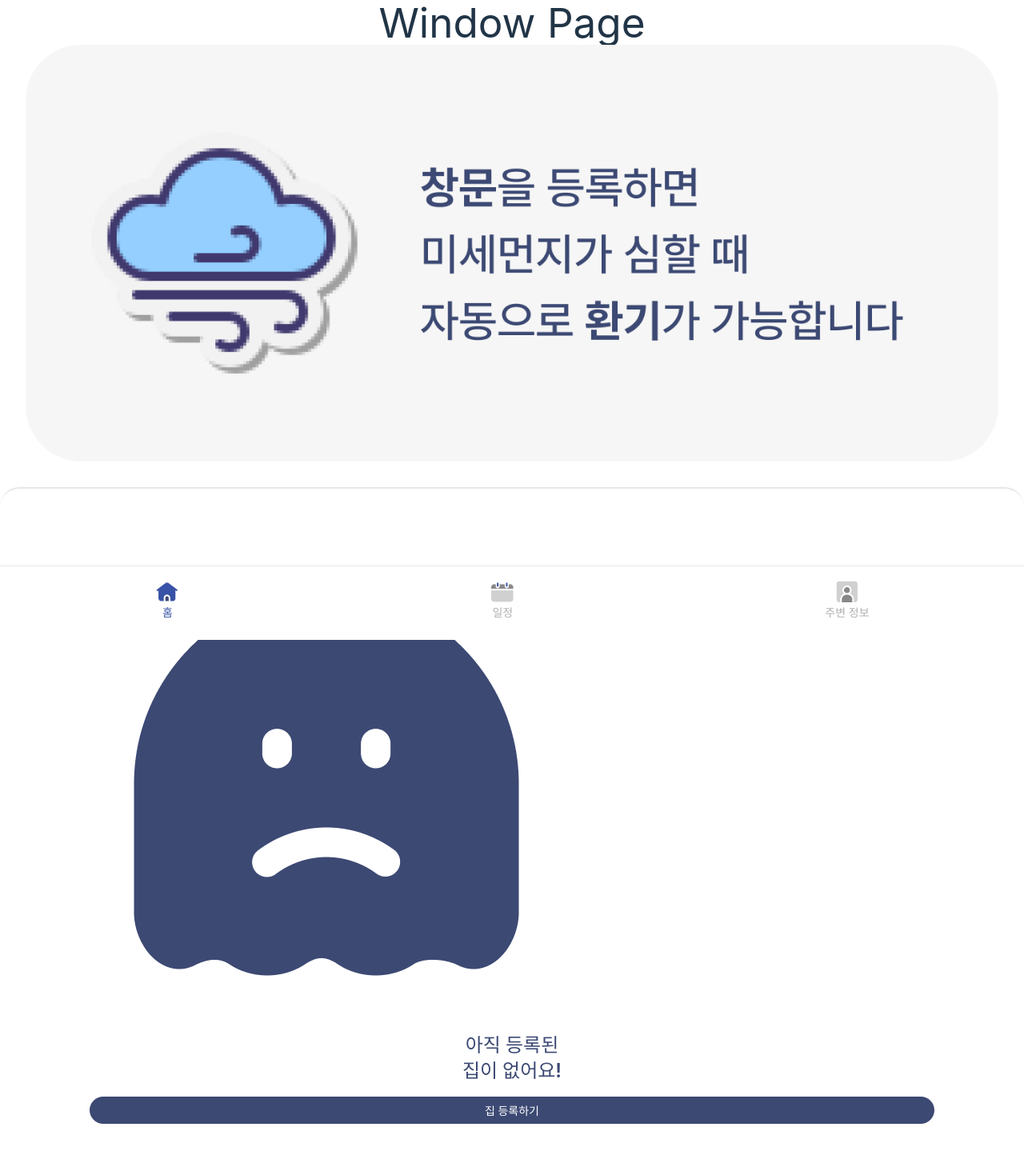
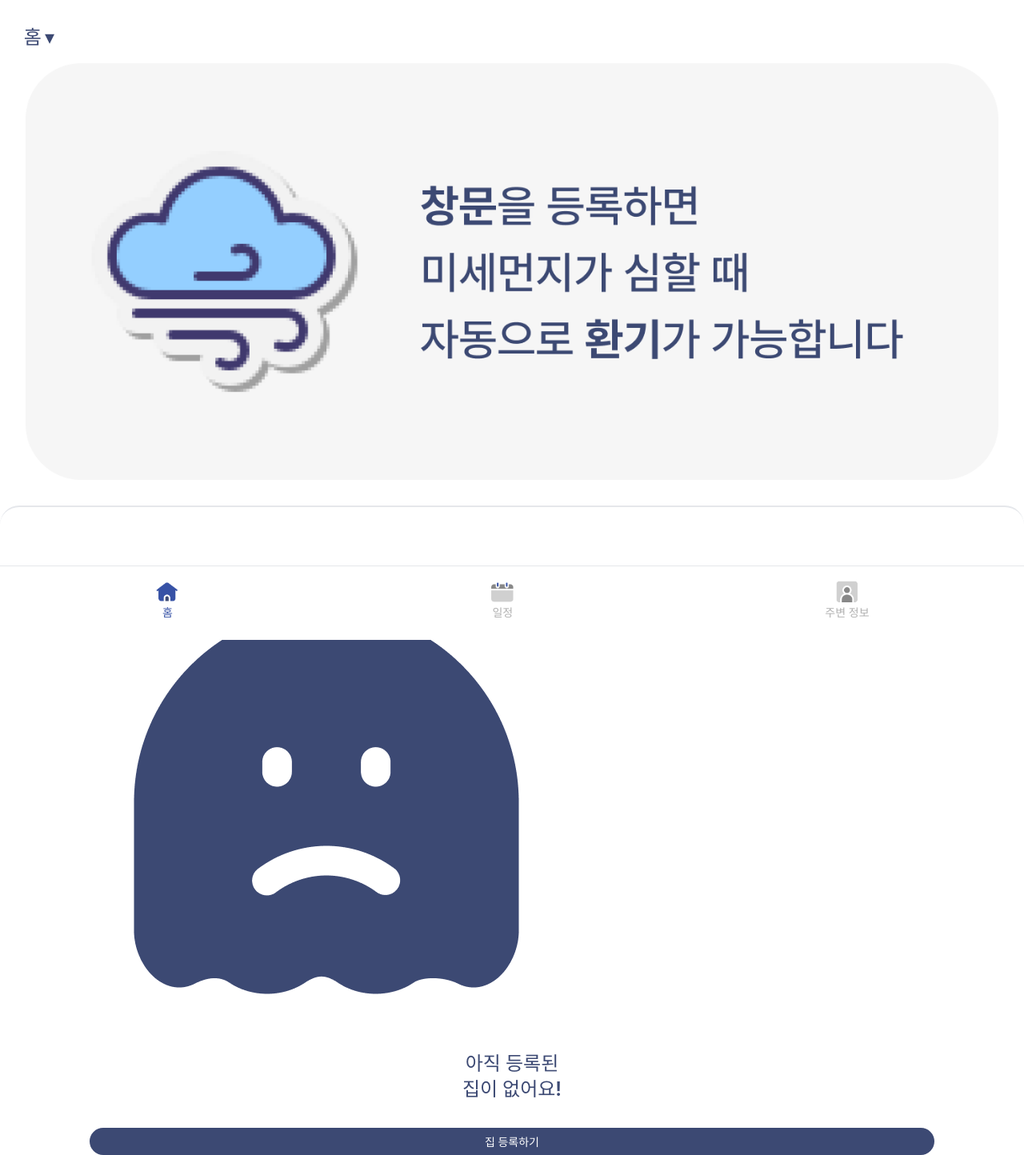
Before and after one commit to windoorman/windoorman, a React (Vite) app in the folder FE/: page /window in a window 1280 px wide. Shown: the whole page at 80% size. Before the commit the page ends 1405 px from the top, so only its background shows below. Built offline with nearby package versions, Linux system fonts and the light colour scheme; a web font is replaced by a local one.

Commit message:
feat: 홈화면 레이아웃 완성

```diff
--- a/FE/dev-dist/sw.js
+++ b/FE/dev-dist/sw.js
@@ -82,7 +82,7 @@ define(['./workbox-5199072c'], (function (workbox) { 'use strict';
     "revision": "3ca0b8505b4bec776b69afdba2768812"
   }, {
     "url": "index.html",
-    "revision": "0.au6m9m9hgpg"
+    "revision": "0.0bnf5srpb"
   }], {});
   workbox.cleanupOutdatedCaches();
   workbox.registerRoute(new workbox.NavigationRoute(workbox.createHandlerBoundToURL("index.html"), {
--- a/FE/src/App.tsx
+++ b/FE/src/App.tsx
@@ -10,11 +10,13 @@ import Navbar from "./components/navbar/Navbar";
 import WindowPage from "./pages/WindowPage/WindowPage";
 import SchedulePage from "./pages/SchedulePage/SchedulePage";
 import InfoPage from "./pages/InfoPage/InfoPage";
+import LoginPage from "./pages/LoginPage/LoginPage";
 
 function App() {
   return (
     <div className="min-h-screen flex flex-col justify-between">
       <Routes>
+        <Route path="/" element={<LoginPage />} />
         <Route path="/window" element={<WindowPage />} />
         <Route path="/schedule" element={<SchedulePage />} />
         <Route path="/info" element={<InfoPage />} />
--- a/FE/src/assets/index.css
+++ b/FE/src/assets/index.css
@@ -55,20 +55,12 @@ button {
 button:hover {
   border-color: #646cff;
 }
-button:focus,
-button:focus-visible {
-  outline: 4px auto -webkit-focus-ring-color;
-}
-
 @media (prefers-color-scheme: light) {
   :root {
     color: #213547;
     background-color: #ffffff;
   }
-  a:hover {
-    color: #747bff;
-  }
   button {
-    background-color: #f9f9f9;
+    background-color: #ffffff;
   }
 }
--- /dev/null
+++ b/FE/src/components/home/HomeMain.tsx
@@ -0,0 +1,28 @@
+import sadGhost from "../../assets/window/mynaui_sad-ghost-solid.png";
+
+const HomeMain = () => {
+  return (
+    <div>
+      <div className="mt-8 pt-2 border-t-2 rounded-3xl">
+        <div className="px-28">
+          <div className=" mb-4 mt-16">
+            <img src={sadGhost} alt="슬픈 유령" />
+          </div>
+          <div className="text-[#3C4973] text-2xl font-semibold mb-4">
+            <h2>아직 등록된</h2>
+            <h2>집이 없어요!</h2>
+          </div>
+          <div>
+            <button className="bg-[#3C4973] rounded-full w-full py-1 mt-4">
+              <span className="text-white text-sm font-semibold">
+                집 등록하기
+              </span>
+            </button>
+          </div>
+        </div>
+      </div>
+    </div>
+  );
+};
+
+export default HomeMain;
--- /dev/null
+++ b/FE/src/components/home/WindowMain.tsx
@@ -0,0 +1,28 @@
+import sadGhost from "../../assets/window/mynaui_sad-ghost-solid.png";
+
+const WindowMain = () => {
+  return (
+    <div>
+      <div className="mt-8 pt-2 border-t-2 rounded-3xl">
+        <div className="px-28">
+          <div className=" mb-4 mt-16">
+            <img src={sadGhost} alt="슬픈 유령" />
+          </div>
+          <div className="text-[#3C4973] text-2xl font-semibold mb-4">
+            <h2>아직 등록된</h2>
+            <h2>창문이 없어요!</h2>
+          </div>
+          <div>
+            <button className="bg-[#3C4973] rounded-full w-full py-1 mt-4">
+              <span className="text-white text-sm font-semibold">
+                창문 등록하기
+              </span>
+            </button>
+          </div>
+        </div>
+      </div>
+    </div>
+  );
+};
+
+export default WindowMain;
--- /dev/null
+++ b/FE/src/pages/LoginPage/LoginPage.tsx
@@ -0,0 +1,9 @@
+const LoginPage = () => {
+  return (
+    <div>
+      <h1>Login Page</h1>
+    </div>
+  );
+};
+
+export default LoginPage;
--- a/FE/src/pages/WindowPage/WindowPage.tsx
+++ b/FE/src/pages/WindowPage/WindowPage.tsx
@@ -1,33 +1,28 @@
+import { useState } from "react";
 import windowWind from "../../assets/window/창문환기.png";
-import sadGhost from "../../assets/window/mynaui_sad-ghost-solid.png";
+import HomeMain from "../../components/home/HomeMain";
 
 const WindowPage = () => {
+  // 드롭다운 상태 관리
+  const [isDropdownOpen, setDropdownOpen] = useState(false);
+
+  // 드롭다운 열기/닫기 토글 함수
+  const toggleDropdown = () => setDropdownOpen(!isDropdownOpen);
   return (
     <div>
-      <div>
-        <h1>Window Page</h1>
+      <div className="mt-4">
+        <button
+          onClick={toggleDropdown}
+          className="text-2xl text-[#3C4973] font-bold flex items-center space-x-1"
+        >
+          <span>홈</span>
+          <span>▾</span>
+        </button>
       </div>
       <div className="mx-8 ">
         <img src={windowWind} alt="창문 환기" />
       </div>
-      <div className="mt-8 pt-2 border-t-2 rounded-3xl">
-        <div className="px-28">
-          <div className=" mb-4 mt-16">
-            <img src={sadGhost} alt="슬픈 유령" />
-          </div>
-          <div className="text-[#3C4973] text-2xl font-semibold mb-4">
-            <h2>아직 등록된</h2>
-            <h2>집이 없어요!</h2>
-          </div>
-          <div>
-            <button className="bg-[#3C4973] rounded-full w-full py-1">
-              <span className="text-white text-sm font-semibold">
-                집 등록하기
-              </span>
-            </button>
-          </div>
-        </div>
-      </div>
+      <HomeMain />
     </div>
   );
 };
```
